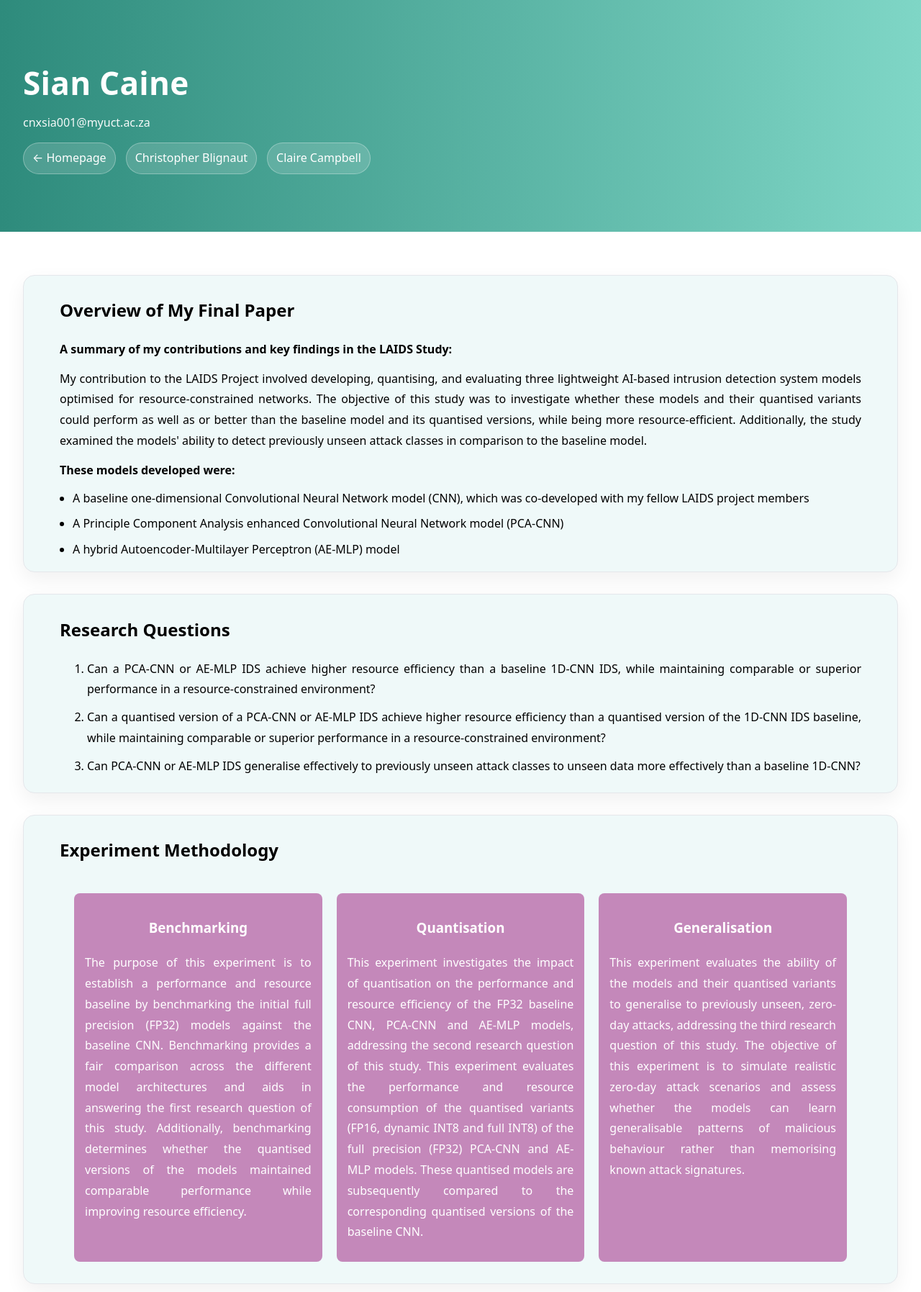
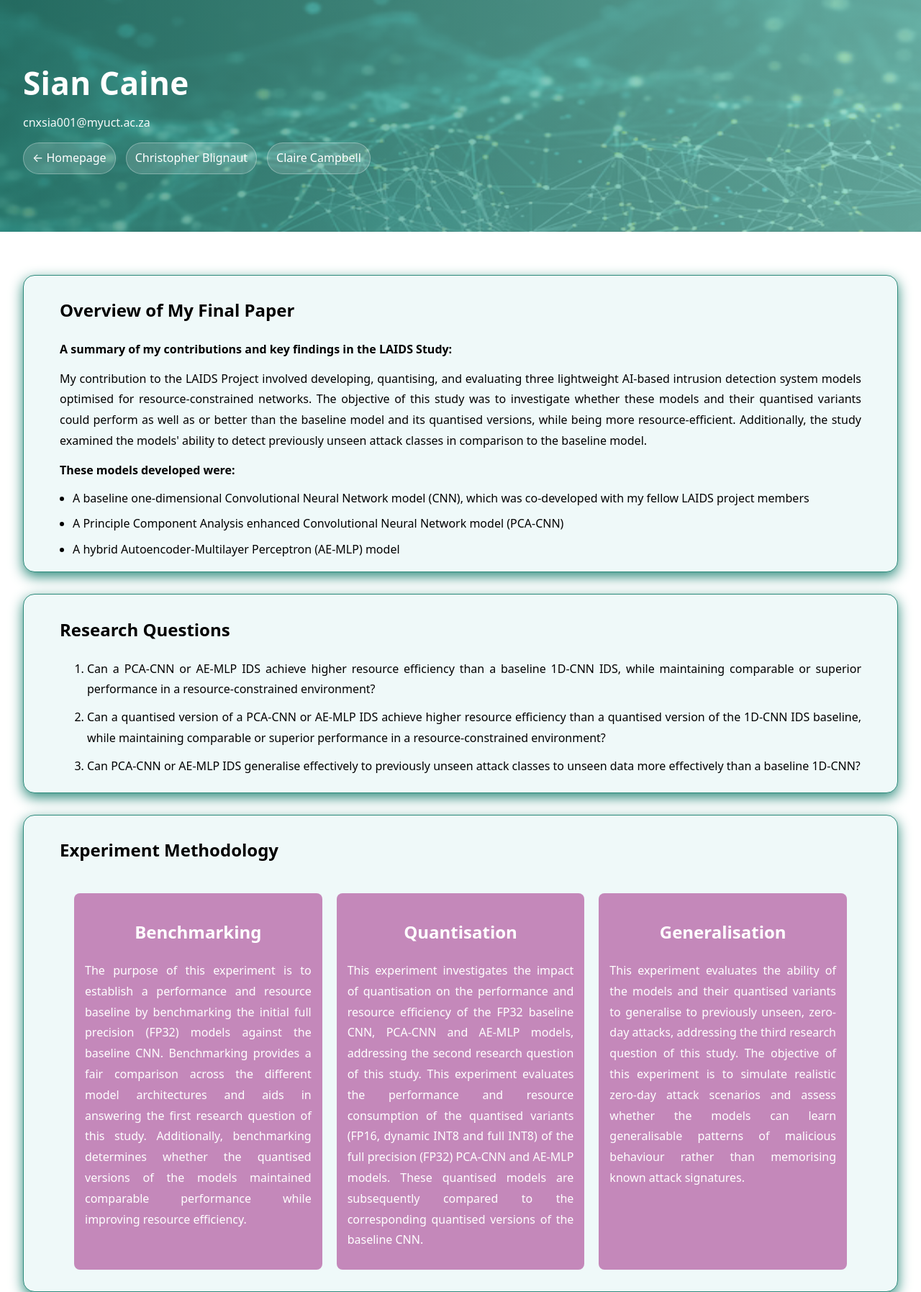
Before and after one commit to SianC7/LAIDS-Website, a plain HTML site: page sian.html in a window 1280 px wide. Shown: the top 1795 px of the page at 72% size. Drawn offline with Linux system fonts and the light colour scheme.

Commit message:
progress

```diff
--- a/assets/memProfStyle.css
+++ b/assets/memProfStyle.css
@@ -43,13 +43,20 @@
     padding: clamp(16px, 2.5vw, 32px); /* Responsive padding: min 16px, scales with viewport */
   }
 
-  /* --- HEADER SECTION (HERO) ---*/
-  header.hero{
-    background: linear-gradient(-90deg, var(--mint), var(--teal));
-    color:white; /* White font */
-    padding: 48px 0;
-    margin:0 0 28px;
+  header.hero {
+    background:
+    linear-gradient(-90deg, rgba(127, 214, 198, 0.5), rgba(46, 139, 124, 0.5)),
+    url("../images/sians_banner2.png"); /* replace with your image path */
+
+    background-size:  100% 100%;        /* make image fill the header */
+    background-position: center;   /* center the image */
+    background-repeat: no-repeat;  /* no tiling */
+
+    color: white;                  /* white text */
+    padding: 48px 0;               /* vertical spacing */
+    margin: 0 0 28px;              /* bottom margin */
   }
+
   /* Title style*/
   .hero .title {
     font-size: clamp(28px, 5vw, 44px); /* Scales with viewport */
@@ -94,9 +101,9 @@
     background: #eff9f9;
     color: black;
     border-radius: var(--radius);            /* Rounded corners */
-    box-shadow: 0 10px 28px rgba(2, 8, 20, 0.06); /* shadow */
+    box-shadow: 0 6px 18px #2e8b7c; /* shadow */
     padding: 10px 50px; /* vertical | horizontal */
-    border: 1px solid #e5e7eb;               /* Subtle border around card */
+    border: 1px solid #2e8b7c;               /* Subtle border around card */
   }
 
   /* Style card paragraphs*/
--- a/sian.html
+++ b/sian.html
@@ -81,7 +81,7 @@
         <div class="exp_meth-block">
           <!-- Block 1 -->
           <div class="exp-sub-block">
-            <h3 style="text-align: center;">Benchmarking</h3>
+            <h2 style="text-align: center;">Benchmarking</h2>
             <p style="text-align: justify;color: white;">
               The purpose of this experiment is to establish a performance and
               resource baseline by benchmarking the initial full precision (FP32)
@@ -95,22 +95,22 @@
 
           <!-- Block 2 -->
           <div class="exp-sub-block">
-            <h3 style="text-align: center;">Quantisation</h3>
+            <h2 style="text-align: center;">Quantisation</h2>
             <p style="text-align: justify;color: white;">
               This experiment investigates the impact of quantisation on the
               performance and resource efficiency of the FP32 baseline CNN,
               PCA-CNN and AE-MLP models, addressing the second research
               question of this study. This experiment evaluates the performance
               and resource consumption of the quantised variants (FP16, dynamic
-              INT8 and full INT8) of the full precision (FP32) PCA-CNN and AE-
-              MLP models. These quantised models are subsequently compared
+              INT8 and full INT8) of the full precision (FP32) PCA-CNN and AE-MLP models.
+              These quantised models are subsequently compared
               to the corresponding quantised versions of the baseline CNN.
             </p>
           </div>
 
           <!-- Block 3 -->
           <div class="exp-sub-block">
-            <h3 style="text-align: center;">Generalisation</h3>
+            <h2 style="text-align: center;">Generalisation</h2>
             <p style="text-align: justify;color: white;">
               This experiment evaluates the ability of the models and their quantised variants to
               generalise to previously unseen, zero-day attacks,
@@ -132,7 +132,7 @@
         <div class="findings-block">
           <!-- Benchmarking -->
           <div class="findings-subblock">
-            <h3 style="text-align: center;">Benchmarking</h3>
+            <h2 style="text-align: center;">Benchmarking</h2>
             <p style="text-align: justify;color: white;">
               The Baseline CNN achieved the highest accuracy and the lowest false positive rate.
               However, the PCA-CNN provided a better recall rate along with faster CPU processing and inference times.
@@ -142,7 +142,7 @@
 
           <!-- Quantisation-->
           <div class="findings-subblock">
-            <h3 style="text-align: center;">Quantisation</h3>
+            <h2 style="text-align: center;">Quantisation</h2>
             <p style="text-align: justify;color: white;">
               As the models were reduced in size, their overall performance decreased.
               The quantised PCA models, however, continued to offer faster CPU processing and inference times compared to the Baseline CNN models.
@@ -152,7 +152,7 @@
 
           <!-- Generalisation -->
           <div class="findings-subblock" >
-            <h3 style="text-align: center;">Generalisation</h3>
+            <h2 style="text-align: center;">Generalisation</h2>
             <p style="text-align: justify;color: white;">
               The PCA-CNN models generally showed slightly better detection performance than the Baseline CNN models, particularly for unknown DoS attacks.
               However, the semi-supervised AE-MLP achieved detection rates for both DoS and Bot attacks that were comparable to the PCA-CNN's DoS detection rate.
```
Also changed, not shown: images/Profile_Background.png (deleted), images/sians_banner.png (added), images/sians_banner2.png (added), 1 other file.
